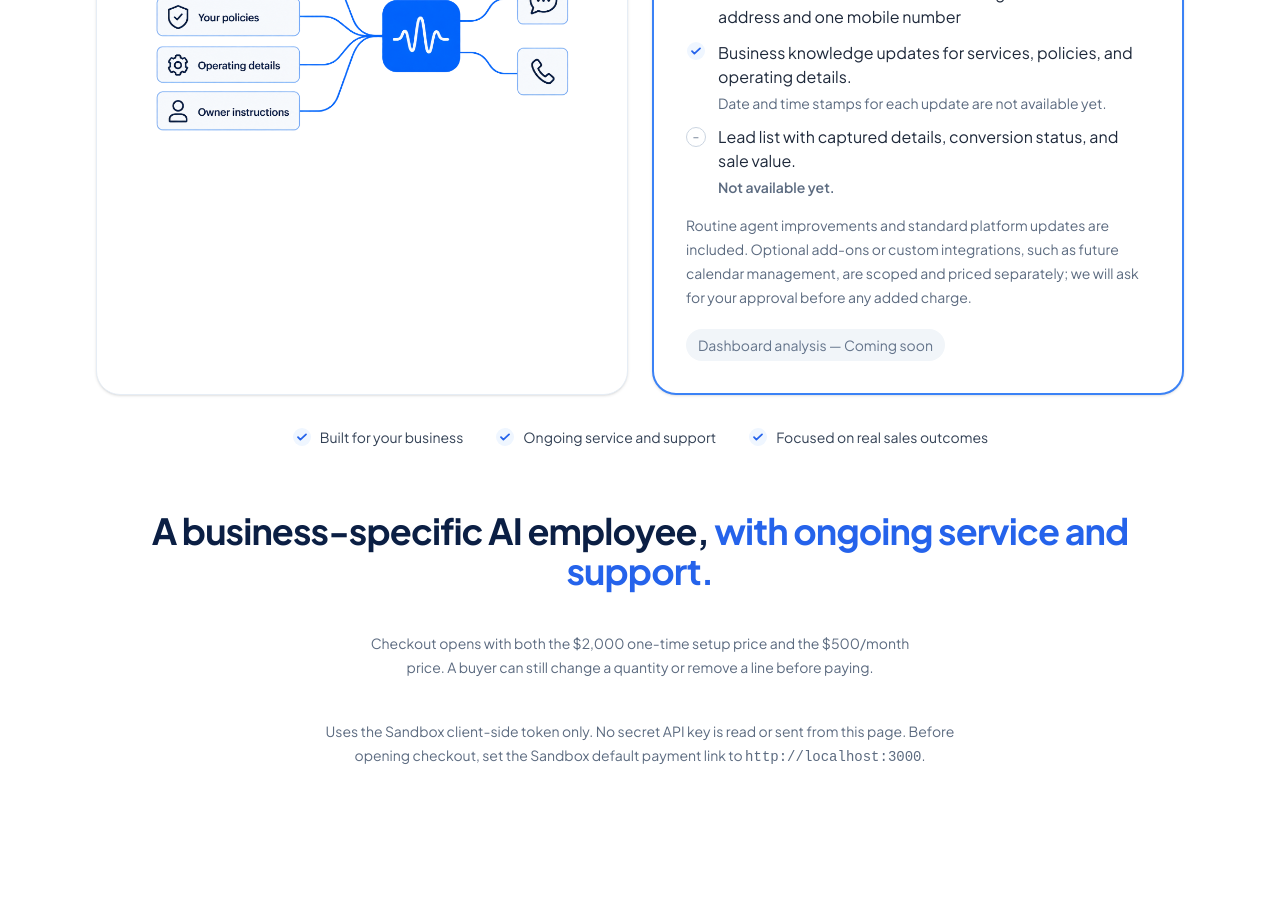
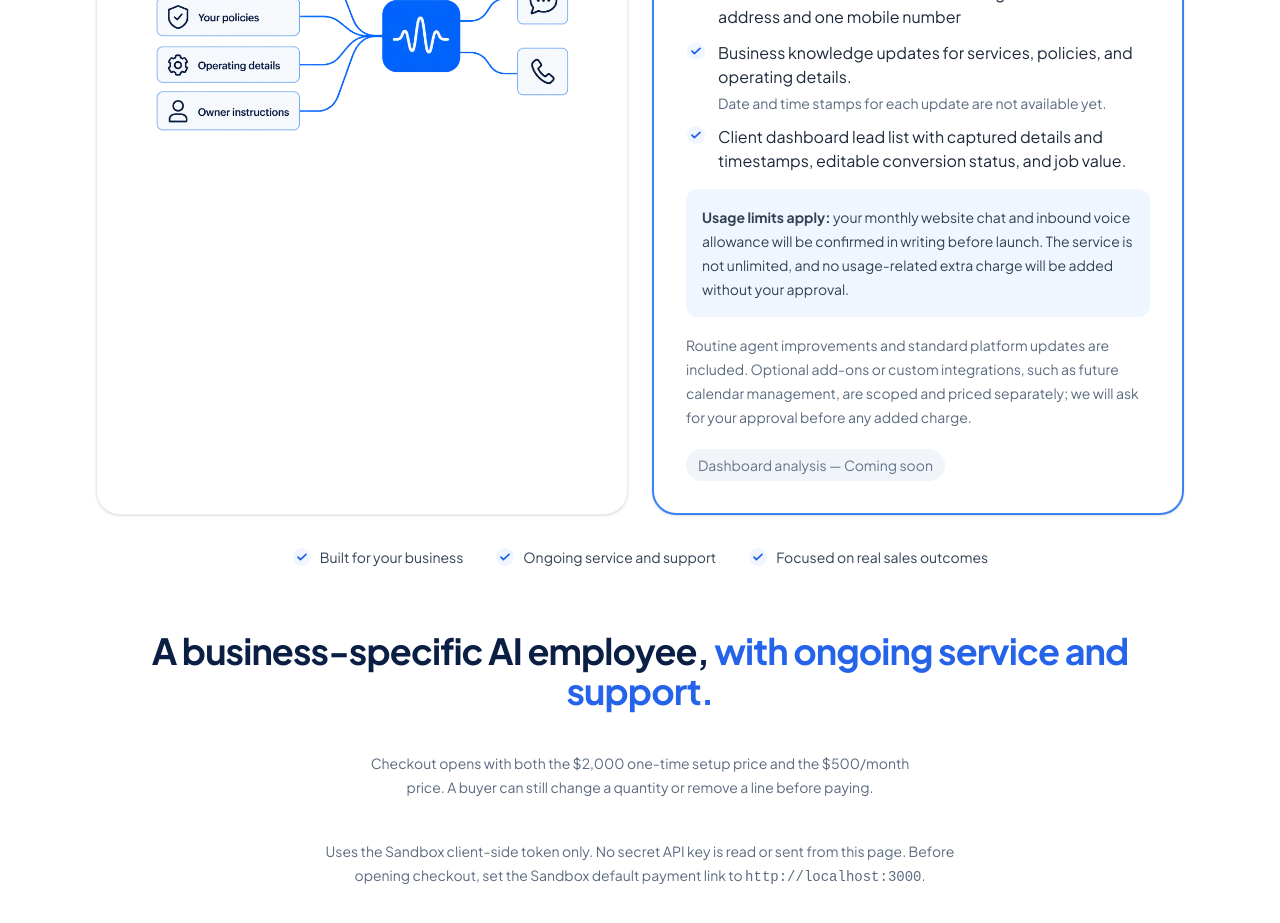
Before and after one commit to utkarshchaturvedi1/pulsetech-engine, a Next.js app: page /payment-test in a window 1280 px wide. Shown: the part 1080-2003 px from the top of the page. Before the commit the page ends 1929 px from the top, so only its background shows below. Built offline with nearby package versions, Linux system fonts and the light colour scheme; no server answers.

Commit message:
Clarify lead dashboard and usage policy on sandbox pricing

```diff
--- a/src/app/payment-test/PaymentTestView.tsx
+++ b/src/app/payment-test/PaymentTestView.tsx
@@ -255,20 +255,13 @@ function PricingPage({
                 </span>
               </li>
               <li className="flex items-start gap-3">
-                <span
-                  aria-hidden="true"
-                  className="mt-0.5 inline-flex h-5 w-5 shrink-0 items-center justify-center rounded-full border border-[#cbd5e1] text-xs text-[#64748b]"
-                >
-                  –
-                </span>
+                <CheckIcon />
                 <span>
-                  Lead list with captured details, conversion status, and sale value.
-                  <span className="mt-1 block text-sm font-semibold text-[#5c6b80]">
-                    Not available yet.
-                  </span>
+                  Client dashboard lead list with captured details and timestamps, editable conversion status, and job value.
                 </span>
               </li>
             </ul>
+            <p className="mt-4 rounded-xl bg-[#eff6ff] p-4 text-sm leading-6 text-[#334155]"><strong>Usage limits apply:</strong> your monthly website chat and inbound voice allowance will be confirmed in writing before launch. The service is not unlimited, and no usage-related extra charge will be added without your approval.</p>
             <p className="mt-4 text-sm leading-6 text-[#5c6b80]">Routine agent improvements and standard platform updates are included. Optional add-ons or custom integrations, such as future calendar management, are scoped and priced separately; we will ask for your approval before any added charge.</p>
             <p className="mt-5 inline-flex rounded-full bg-[#f1f5f9] px-3 py-1.5 text-sm text-[#64748b]">
               Dashboard analysis — Coming soon
```
